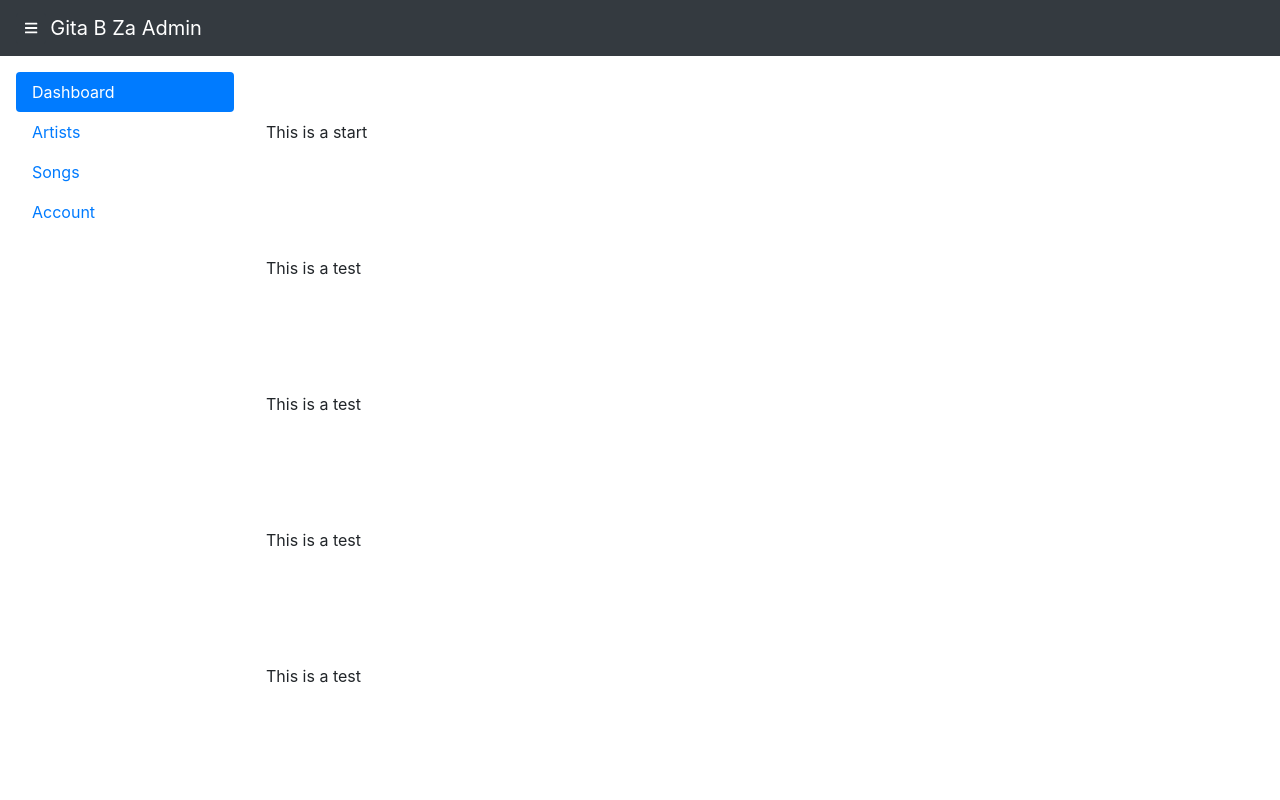
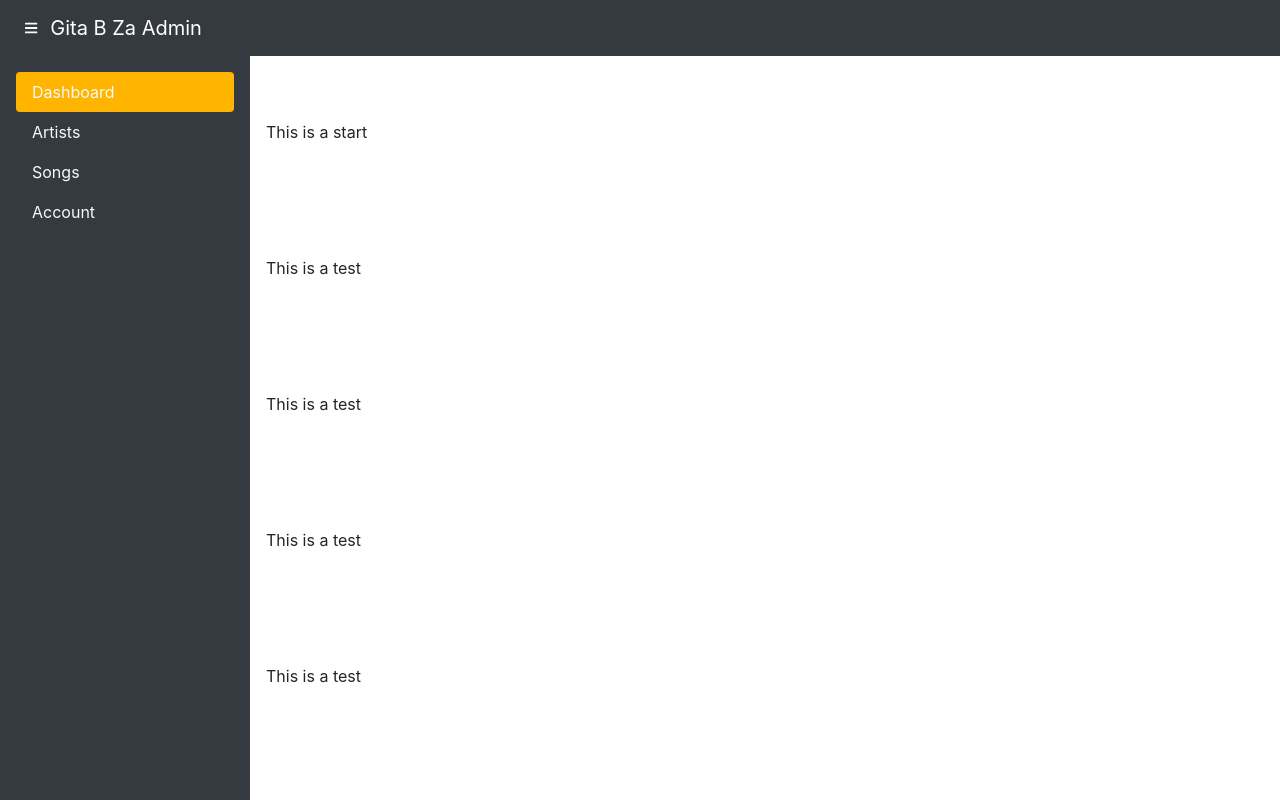
Before and after one commit to toe-pyae-sone-oo/gitabza-ui, a React (Create React App) app: page /admin in a window 1280 px wide. Shown: the top 800 px of the page. Built offline with nearby package versions, Linux system fonts and the light colour scheme.

Commit message:
change pill colors

```diff
--- a/src/components/AdminSideBar/AdminSideBar.css
+++ b/src/components/AdminSideBar/AdminSideBar.css
@@ -23,3 +23,7 @@
     height: 100%;
   }
 }
+
+.nav-pills .nav-link.active, .nav-pills .show>.nav-link {
+  background-color: #ffb400;
+}
--- a/src/components/AdminSideBar/AdminSideBar.js
+++ b/src/components/AdminSideBar/AdminSideBar.js
@@ -7,20 +7,37 @@ import './AdminSideBar.css'
 const AdminSideBar = ({ isOpen }) =>
   <Nav
     defaultActiveKey="/admin"
-    className={classNames('flex-column', 'Sidebar', { 'Sidebar--is-open': isOpen })}
+    className={classNames('flex-column', 'bg-dark', 'Sidebar', { 'Sidebar--is-open': isOpen })}
     variant="pills"
   >
     <Nav.Item>
-      <Nav.Link as={NavLink} exact to="/admin">Dashboard</Nav.Link>
+      <Nav.Link
+        as={NavLink}
+        exact
+        to="/admin"
+        className="text-light"
+      >Dashboard</Nav.Link>
     </Nav.Item>
     <Nav.Item>
-      <Nav.Link as={NavLink} to="/admin/artists">Artists</Nav.Link>
+      <Nav.Link
+        as={NavLink}
+        to="/admin/artists"
+        className="text-light"
+      >Artists</Nav.Link>
     </Nav.Item>
     <Nav.Item>
-      <Nav.Link as={NavLink} to="/admin/songs">Songs</Nav.Link>
+      <Nav.Link
+        as={NavLink}
+        to="/admin/songs"
+        className="text-light"
+      >Songs</Nav.Link>
     </Nav.Item>
     <Nav.Item>
-      <Nav.Link as={NavLink} to="/admin/account">Account</Nav.Link>
+      <Nav.Link
+        as={NavLink}
+        to="/admin/account"
+        className="text-light"
+      >Account</Nav.Link>
     </Nav.Item>
   </Nav>
 
```
